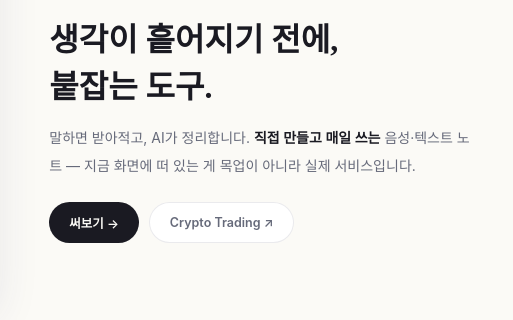
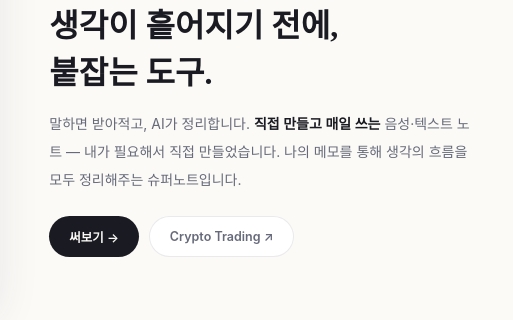
Before and after one commit to alphamyway/louiehwang, a plain HTML site: page index.html in a window 1280 px wide. Shown: the part 1813-2133 px from the top of the page, 660-1173 px from the left. Drawn offline with Linux system fonts and the light colour scheme; a web font is replaced by a local one.

Commit message:
update 2026-07-23_13:02

```diff
--- a/index.html
+++ b/index.html
@@ -362,7 +362,7 @@
     <div class="txt rv">
       <span class="f-k k-teal">SUPERNOTES — BY SUPERPWRD</span>
       <h3>생각이 흩어지기 전에,<br>붙잡는 도구.</h3>
-      <p>말하면 받아적고, AI가 정리합니다. <b>직접 만들고 매일 쓰는</b> 음성·텍스트 노트 — 지금 화면에 떠 있는 게 목업이 아니라 실제 서비스입니다.</p>
+      <p>말하면 받아적고, AI가 정리합니다. <b>직접 만들고 매일 쓰는</b> 음성·텍스트 노트 — 내가 필요해서 직접 만들었습니다. 나의 메모를 통해 생각의 흐름을 모두 정리해주는 슈퍼노트입니다.</p>
       <div class="f-links">
         <a class="btn pri" href="https://superpwrd.me" target="_blank" rel="noopener">써보기 →</a>
         <a class="btn ghost" href="https://crypto.superpwrd.me" target="_blank" rel="noopener">Crypto Trading ↗</a>
```
